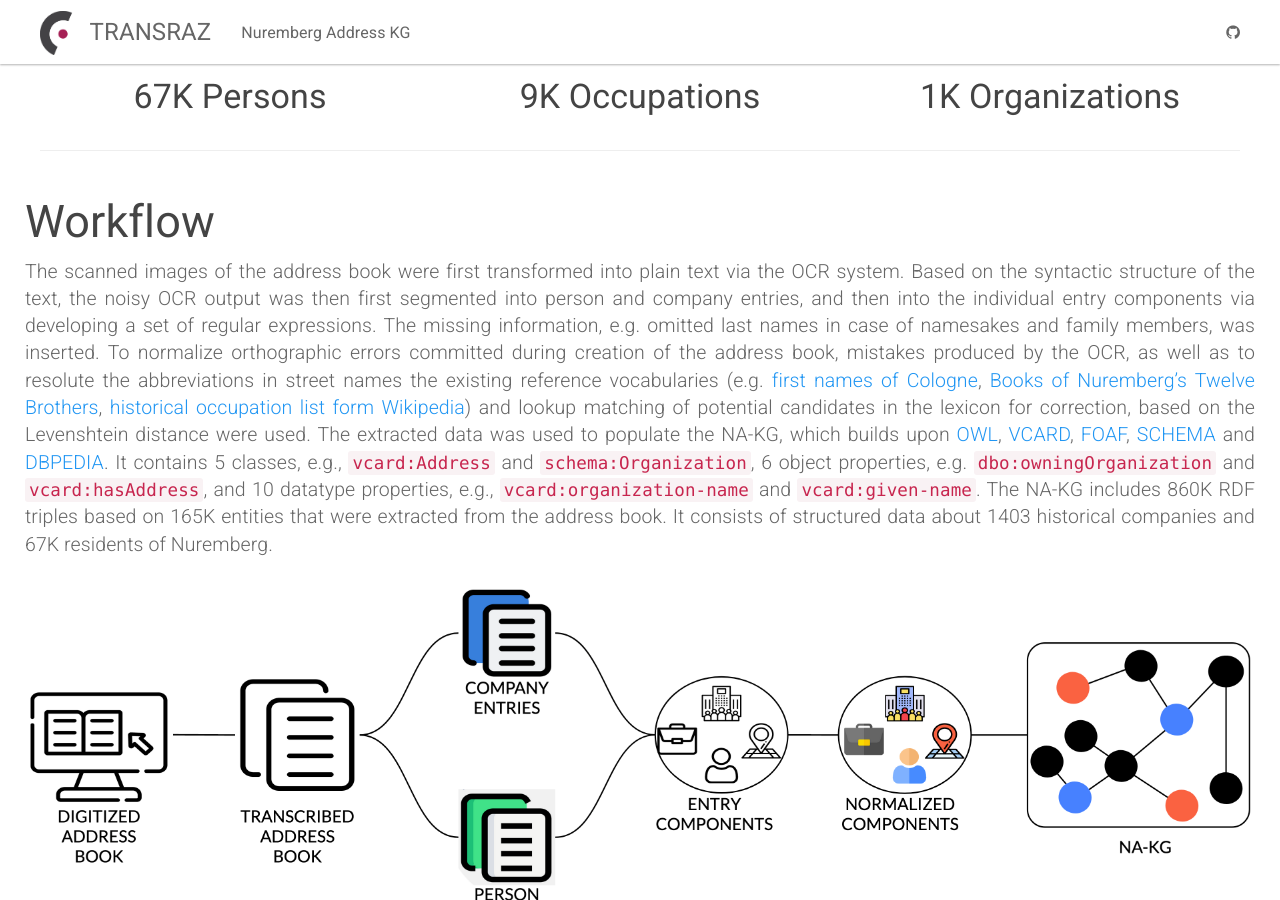
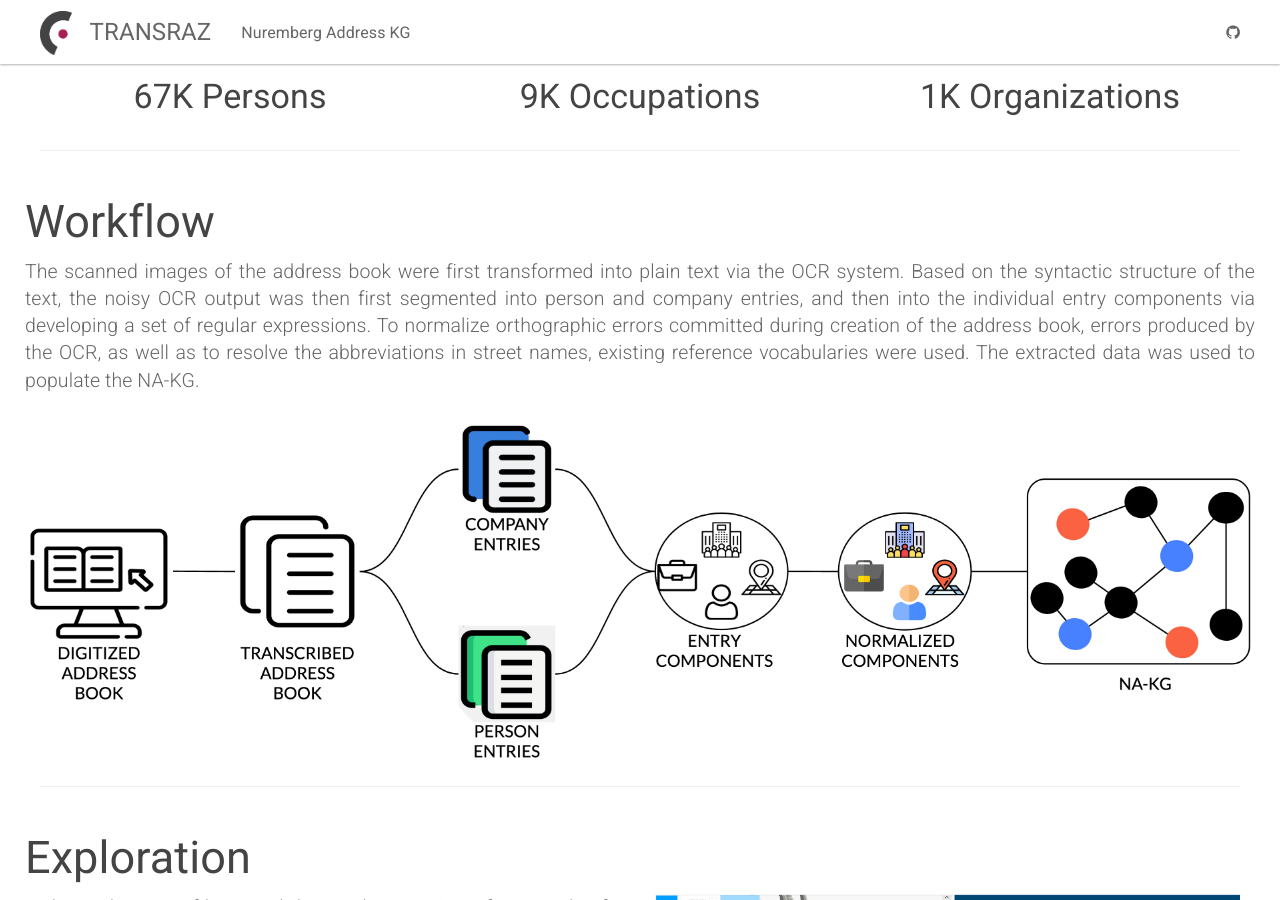
Before and after one commit to ISE-FIZKarlsruhe/Transraz, a Jekyll site: the page built from NA-KG.html, in a window 1280 px wide and 900 px high, scrolled down 995 px. Built offline with Jekyll 4.4.1, drawn with Linux system fonts in a browser that asks for light colours; some of the changed text lies outside the part shown.

Commit message:
workflow

```diff
--- a/NA-KG.html
+++ b/NA-KG.html
@@ -55,9 +55,7 @@ layout: default
     <div class="row">
         <div>
             <h2 class="header-light regular-pad">Workflow</h2>
-              <p class="lead" align="justify">The scanned images of the address book were first transformed into plain text via the OCR system. Based on the syntactic structure of the text, the noisy OCR output was then first segmented into person and company entries, and then into the individual entry components via developing a set of regular expressions. The missing information, e.g. omitted last names in case of namesakes and family members, was inserted.
-              To normalize orthographic errors committed during creation of the address book, mistakes produced by the OCR, as well as to resolute the abbreviations in street names the existing reference vocabularies (e.g. <a href="https://offenedaten-koeln.de/dataset/vornamen">first names of Cologne</a>, <a href="https://hausbuecher.nuernberg.de/index.php?do=page&mo=5">Books of Nuremberg’s Twelve Brothers</a>, <a href="https://de.wikipedia.org/wiki/Kategorie:Historischer_Beruf">historical occupation list form Wikipedia</a>) and lookup matching of potential candidates in the lexicon for correction, based on the Levenshtein distance were used.
-              The extracted data was used to populate the NA-KG, which builds upon <a href="https://www.w3.org/OWL/">OWL</a>, <a href="https://www.w3.org/TR/vcard-rdf/">VCARD</a>,  <a href="http://xmlns.com/foaf/spec/">FOAF</a>, <a href="https://schema.org/">SCHEMA</a> and <a href="https://www.dbpedia.org/">DBPEDIA</a>. It contains 5 classes, e.g., <code>vcard:Address</code> and <code>schema:Organization</code>, 6 object properties,  e.g. <code>dbo:owningOrganization</code> and <code>vcard:hasAddress</code>, and  10  datatype properties, e.g., <code>vcard:organization-name</code> and <code>vcard:given-name</code>.  The NA-KG includes 860K RDF triples based on 165K entities that were extracted from the address book. It consists of structured data about 1403 historical companies and 67K residents of Nuremberg.</p>
+              <p class="lead" align="justify">The scanned images of the address book were first transformed into plain text via the OCR system. Based on the syntactic structure of the text, the noisy OCR output was then first segmented into person and company entries, and then into the individual entry components via developing a set of regular expressions. To normalize orthographic errors committed during creation of the address book, errors produced by the OCR, as well as to resolve the abbreviations in street names, existing reference vocabularies were used. The extracted data was used to populate the NA-KG. </p>
 
             <img src="{{ "/assets/img/NAKG_wf.png" | relative_url }}" alt="NA-KG workflow" class="img-responsive">
         </div>
@@ -116,7 +114,7 @@ SELECT ?civilRights (COUNT(?civilRights) as ?counter_cvR)
         <div class="col-md-6">
             <p class="lead" align="justify"><strong>Query:</strong> Count the frequency of each occupation mentioned in the address book.
                 <br>
-            Such query analyses data from the address book of Nuremberg 1910 to identify the most common occupations among Nuremberg citizens. This gives the idea on the structure of the labour market in Germany in the beginning of the 20th century.
+            This query gives the idea on the structure of the labour market in Germany in the beginning of the 20th century.
             </p>
         </div>
 
@@ -190,7 +188,7 @@ SELECT ?Streetname (COUNT(?Streetname) as ?frequency)
     </div>
     <hr>
     <div class="row">
-    <div class="container">
+    <div class="container text-center">
 
                     <img src="{{ "/assets/img/logos.png" | relative_url }}" alt="FIZ Karlsruhe and KIT (AIFB)" class="img-responsive" style="padding-bottom: 20px;" width="500" align="center">
     </div>
```
